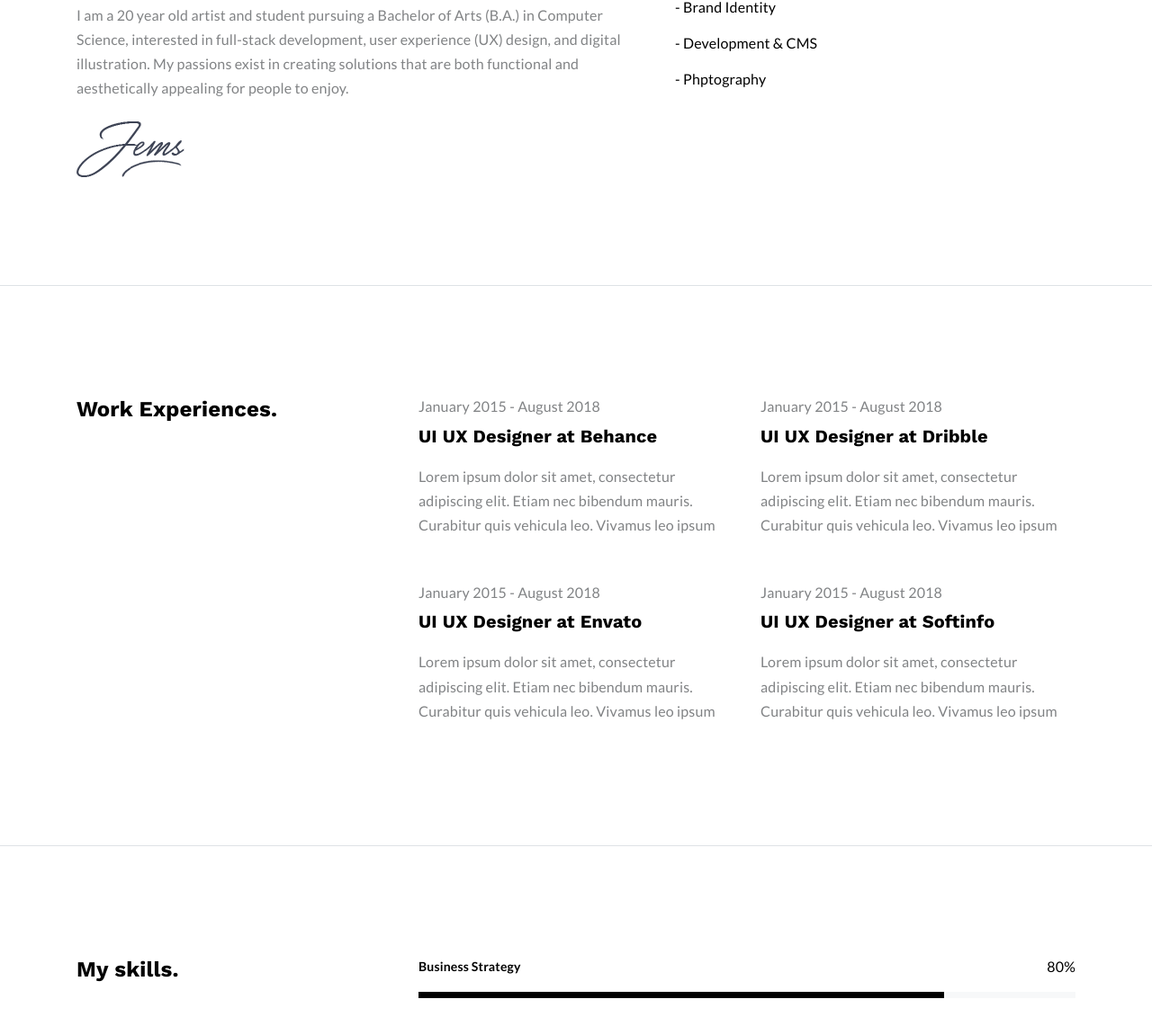
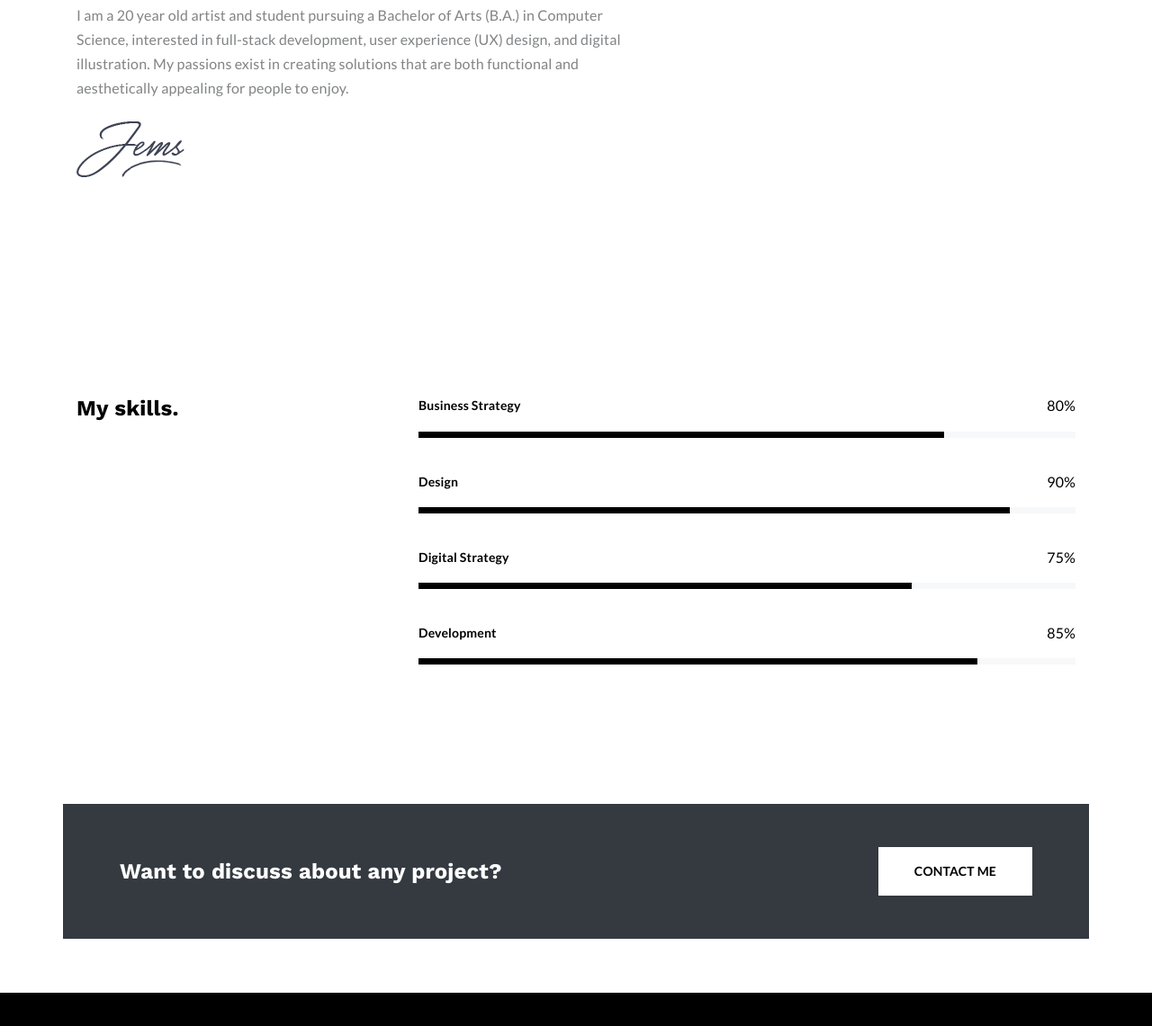
Before and after one commit to hannahvy/hannahvy.github.io, a plain HTML site: page about.html in a window 1280 px wide. Shown: the part 387-1528 px from the top of the page at 90% size. Drawn offline with nearby package versions, Linux system fonts and the light colour scheme; some packages are replaced by stand-ins of ours.

Commit message:
Edit about page

```diff
--- a/about.html
+++ b/about.html
@@ -107,10 +107,10 @@
 
 			<div class="col-lg-5">
 				<ul class="list-unstyled mt-3 mb-5 about-list">
-					<li>- Web design</li>
+					<!-- <li>- Web design</li>
 					<li>- Brand Identity</li>
 					<li>- Development & CMS</li>
-					<li>- Phptography</li>
+					<li>- Phptography</li> -->
 				</ul>
 			</div>
 		</div>
@@ -119,47 +119,6 @@
 
 <!-- Banner End -->
 
-<!-- About start -->
-<section class="section about border-top border-bottom">
-	<div class="container">
-		<div class="row">
-			<div class="col-lg-4 mb-5">
-				<h3 class="mb-2">Work Experiences.</h3>
-			</div>
-
-			<div class="col-lg-8">
-				<div class="row">
-					<div class="col-lg-6">
-						<div class="about-info mb-5">
-							<span>January 2015 - August 2018</span>
-							<h4 class="mb-3 mt-1">UI UX Designer at Behance</h4>
-							<p>Lorem ipsum dolor sit amet, consectetur adipiscing elit. Etiam nec bibendum mauris. Curabitur quis vehicula leo. Vivamus leo ipsum</p>
-						</div>
-						<div class="about-info">
-							<span>January 2015 - August 2018</span>
-							<h4 class="mb-3 mt-1">UI UX Designer at Envato</h4>
-							<p>Lorem ipsum dolor sit amet, consectetur adipiscing elit. Etiam nec bibendum mauris. Curabitur quis vehicula leo. Vivamus leo ipsum</p>
-						</div>
-					</div>
-
-					<div class="col-lg-6">
-						<div class="about-info mb-5">
-							<span>January 2015 - August 2018</span>
-							<h4 class="mb-3 mt-1">UI UX Designer at Dribble</h4>
-							<p>Lorem ipsum dolor sit amet, consectetur adipiscing elit. Etiam nec bibendum mauris. Curabitur quis vehicula leo. Vivamus leo ipsum</p>
-						</div>
-						<div class="about-info">
-							<span>January 2015 - August 2018</span>
-							<h4 class="mb-3 mt-1">UI UX Designer at Softinfo</h4>
-							<p>Lorem ipsum dolor sit amet, consectetur adipiscing elit. Etiam nec bibendum mauris. Curabitur quis vehicula leo. Vivamus leo ipsum</p>
-						</div>
-					</div>
-				</div>
-			</div>
-		</div>
-	</div>
-</section>
-<!-- About End -->
 
 <!-- Skill Start -->
 <section class="section skills">
```
Also changed, not shown: index.html (+2 -1 lines).
